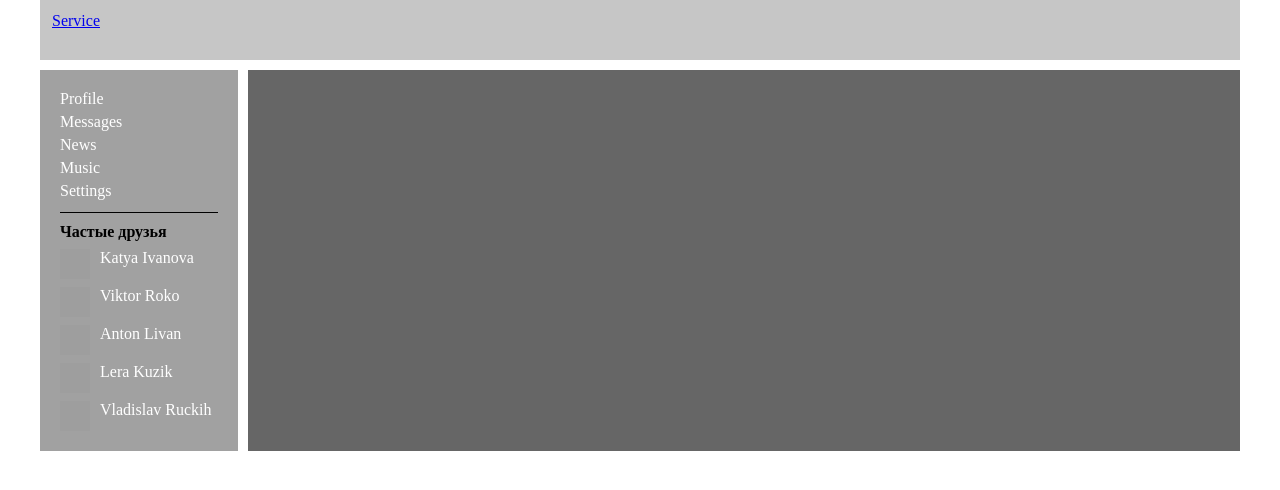
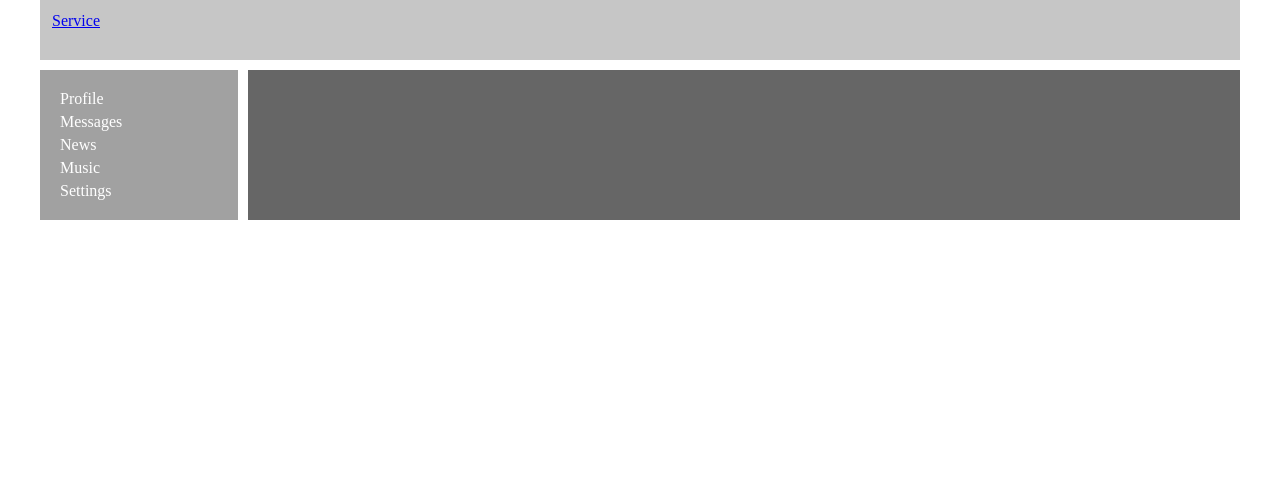
Before and after one commit to themaloves/way-of-the-samurai-v-1, a React (Create React App) app: page / in a window 1280 px wide. Shown: the top 490 px of the page. Built offline with nearby package versions, Linux system fonts and the light colour scheme; grey boxes are pictures that could not be loaded.

Commit message:
Step 44 Context API

```diff
--- a/src/App.js
+++ b/src/App.js
@@ -13,10 +13,10 @@ const App = (props) => {
   return (
     <main className="wrap">
       <Header/>
-      <Navbar data={props.state.navigation}/>
+      <Navbar/>
       <div className="wrap__content">
-        <Route path="/profile" render={() => { return <Profile store={props.store}/> }}/>
-        <Route path="/messages" render={() => { return <DialogsContainer store={props.store}/> }}/>
+        <Route path="/profile" render={() => { return <Profile/> }}/>
+        <Route path="/messages" render={() => { return <DialogsContainer/> }}/>
         <Route path="/news" component={News}/>
         <Route path="/music" component={Music}/>
         <Route path="/settings" component={Settings}/>
--- /dev/null
+++ b/src/StoreContext.js
@@ -0,0 +1,13 @@
+import React from 'react'
+
+const StoreContext = React.createContext(null);
+
+export const Provider = (props) => {
+  return (
+    <StoreContext.Provider value={props.store}>
+      {props.children}
+    </StoreContext.Provider>
+  )
+}
+
+export default StoreContext;
--- a/src/components/Dialogs/DialogsContainer.jsx
+++ b/src/components/Dialogs/DialogsContainer.jsx
@@ -1,15 +1,20 @@
 import React from 'react';
 import Dialogs from './Dialogs';
 import {sendMessageActionCreator, updateNewMessageBodyActionCreator} from '../../state/dialogsReducer';
+import StoreContext from "../../StoreContext";
 
 const DialogsContainer = (props) => {
-  let state = props.store.getState().dialogs;
+  return (
+    <StoreContext.Consumer>
+      {
+        (store) => {
+          let state = store.getState().dialogs;
 
           let onSendMessageClick = () => {
-      props.store.dispatch(sendMessageActionCreator());
+              store.dispatch(sendMessageActionCreator());
             },
             onNewMessageChange = (body) => {
-      props.store.dispatch(updateNewMessageBodyActionCreator(body));
+              store.dispatch(updateNewMessageBodyActionCreator(body));
             }
 
           return (
@@ -20,5 +25,9 @@ const DialogsContainer = (props) => {
             />
           )
         }
+      }
+    </StoreContext.Consumer>
+  )
+}
 
 export default DialogsContainer;
--- a/src/components/Nav/Nav.jsx
+++ b/src/components/Nav/Nav.jsx
@@ -35,7 +35,7 @@ const Navbar = (props) => {
         </ul>
       </div>
       <div>
-        <BestFriends data={props.data}/>
+        {/*<BestFriends data={props.data}/>*/}
       </div>
     </nav>
   )
--- a/src/components/Profile/Posts/PostsContainer.jsx
+++ b/src/components/Profile/Posts/PostsContainer.jsx
@@ -1,23 +1,31 @@
 import React from 'react';
 import {updateNewPostTextActionCreator, addPostActionCreator} from '../../../state/profileReducer';
 import Posts from './Posts';
+import StoreContext from "../../../StoreContext";
 
 const PostsContainer = (props) => {
-  let state = props.store.getState();
+  return (
+    <StoreContext.Consumer>
+      {
+        (store) => {
+          let state = store.getState();
 
           const addPost = () => {
-      props.store.dispatch(addPostActionCreator())
+              store.dispatch(addPostActionCreator())
             },
             onPostChange = (text) => {
               let action = updateNewPostTextActionCreator(text);
-      props.store.dispatch(action);
+              store.dispatch(action);
             }
 
-  return (
-    <Posts updateNewPostText={onPostChange}
+          return <Posts updateNewPostText={onPostChange}
                         addPost={addPost}
-           posts={state.profile.posts}
-           newPostText={state.profile.newPostText}/>
+                        posts={store.getState().profile.posts}
+                        newPostText={store.getState().profile.newPostText}/>
+        }
+      }
+
+    </StoreContext.Consumer>
   )
 }
 
--- a/src/components/Profile/Profile.jsx
+++ b/src/components/Profile/Profile.jsx
@@ -6,7 +6,7 @@ const Profile = (props) => {
   return (
     <section className="profile">
       <Info/>
-      <PostsContainer store={props.store}/>
+      <PostsContainer/>
     </section>
   )
 }
--- a/src/index.js
+++ b/src/index.js
@@ -4,15 +4,15 @@ import store from './state/reduxStore';
 import App from './App';
 import {BrowserRouter} from 'react-router-dom';
 import reportWebVitals from './reportWebVitals';
+import {Provider} from "./StoreContext";
 
 let rerenderEntireTree = (state) => {
   ReactDOM.render(
     <BrowserRouter>
       <React.StrictMode>
-        <App state={state}
-             dispatch={store.dispatch.bind(store)}
-             store={store}
-        />
+        <Provider store={store}>
+          <App/>
+        </Provider>
       </React.StrictMode>
     </BrowserRouter>,
     document.getElementById('root')
--- a/src/state/navigationReducer.js
+++ b/src/state/navigationReducer.js
@@ -1,36 +1,36 @@
 let initialState = {
-  friends: [
-    {
-      id: 1,
-      firstname: 'Katya',
-      lastName: 'Ivanova',
-      pathImg: 'https://3dtoday.ru/upload/blog/avatar/13a/13a3232f7f2ee7b1793de48245b2c9f3.jpeg'
-    },
-    {
-      id: 2,
-      firstname: 'Viktor',
-      lastName: 'Roko',
-      pathImg: 'https://i.pinimg.com/originals/44/dc/38/44dc38897234ad7164d4bfea74e5bb7b.jpg'
-    },
-    {
-      id: 3,
-      firstname: 'Anton',
-      lastName: 'Livan',
-      pathImg: 'https://images11.popmeh.ru/upload/img_cache/571/571d2c1f21aa3bef07dff8382a2c8982_ce_1080x1080x96x0_cropped_800x800.jpeg'
-    },
-    {
-      id: 4,
-      firstname: 'Lera',
-      lastName: 'Kuzik',
-      pathImg: 'https://specials-images.forbesimg.com/imageserve/5d3703e2f1176b00089761a6/960x0.jpg?cropX1=836&cropX2=5396&cropY1=799&cropY2=3364'
-    },
-    {
-      id: 5,
-      firstname: 'Vladislav',
-      lastName: 'Ruckih',
-      pathImg: 'https://cdn2.buyacar.co.uk/sites/buyacar/files/styles/w860/public/alfa-romeo-giulia67-1_0.jpg?itok=cM6fGydG'
-    }
-  ]
+  // friends: [
+  //   {
+  //     id: 1,
+  //     firstname: 'Katya',
+  //     lastName: 'Ivanova',
+  //     pathImg: 'https://3dtoday.ru/upload/blog/avatar/13a/13a3232f7f2ee7b1793de48245b2c9f3.jpeg'
+  //   },
+  //   {
+  //     id: 2,
+  //     firstname: 'Viktor',
+  //     lastName: 'Roko',
+  //     pathImg: 'https://i.pinimg.com/originals/44/dc/38/44dc38897234ad7164d4bfea74e5bb7b.jpg'
+  //   },
+  //   {
+  //     id: 3,
+  //     firstname: 'Anton',
+  //     lastName: 'Livan',
+  //     pathImg: 'https://images11.popmeh.ru/upload/img_cache/571/571d2c1f21aa3bef07dff8382a2c8982_ce_1080x1080x96x0_cropped_800x800.jpeg'
+  //   },
+  //   {
+  //     id: 4,
+  //     firstname: 'Lera',
+  //     lastName: 'Kuzik',
+  //     pathImg: 'https://specials-images.forbesimg.com/imageserve/5d3703e2f1176b00089761a6/960x0.jpg?cropX1=836&cropX2=5396&cropY1=799&cropY2=3364'
+  //   },
+  //   {
+  //     id: 5,
+  //     firstname: 'Vladislav',
+  //     lastName: 'Ruckih',
+  //     pathImg: 'https://cdn2.buyacar.co.uk/sites/buyacar/files/styles/w860/public/alfa-romeo-giulia67-1_0.jpg?itok=cM6fGydG'
+  //   }
+  // ]
 }
 
 const navigationReducer = (state = initialState, action) => {
```
Lines whose indentation alone changed are shown as unchanged.
